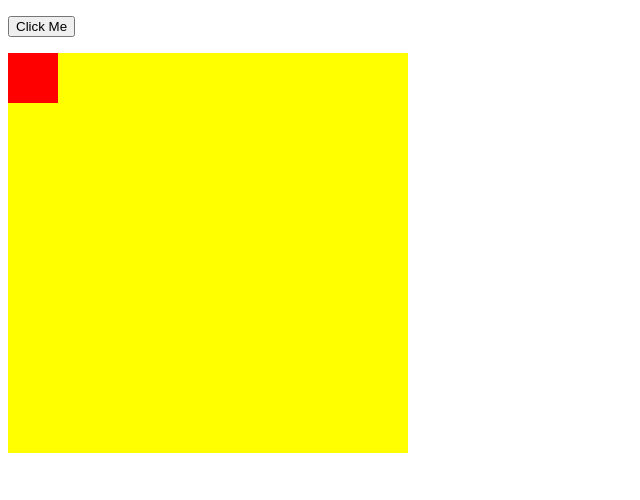
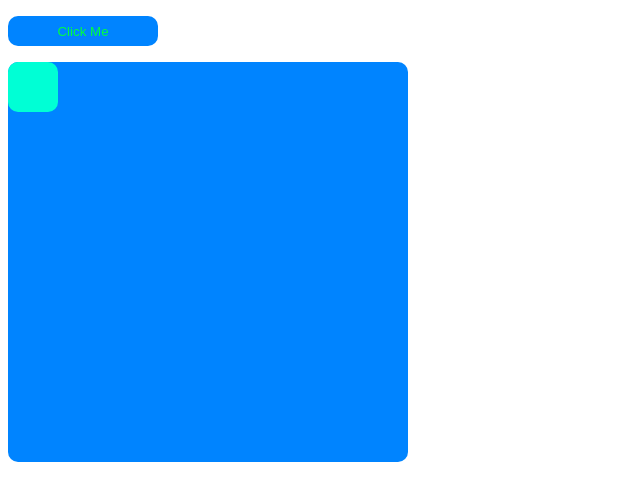
Before and after one commit to mantodinas/html-js-git-test, a plain HTML site: page index.html in a window 1280 px wide. Shown: the whole page, without its empty margins (0-640 px from the left). Drawn offline with Linux system fonts and the light colour scheme.

Commit message:
style changed

```diff
--- a/index.html
+++ b/index.html
@@ -10,20 +10,31 @@
 #container {
   width: 400px;
   height: 400px;
+  border-radius: 10px;
   position: relative;
-  background: yellow;
+  background: #0084ff;
 }
 #animate {
   width: 50px;
   height: 50px;
+  border-radius: 10px;
   position: absolute;
-  background-color: red;
+  background-color: #00ffd5;
+}
+.btn-click-me {
+    border: none;
+    width: 150px;
+    height: 30px;
+    padding: 0;
+    border-radius: 10px;
+    background-color: #0084ff;
+    color: #00ff40;
 }
 </style>
 
 <body>
 
-<p><button onclick="myMove()">Click Me</button></p>
+<p><button class="btn-click-me" onclick="myMove()">Click Me</button></p>
 
 <div id ="container">
   <div id ="animate"></div>
```
